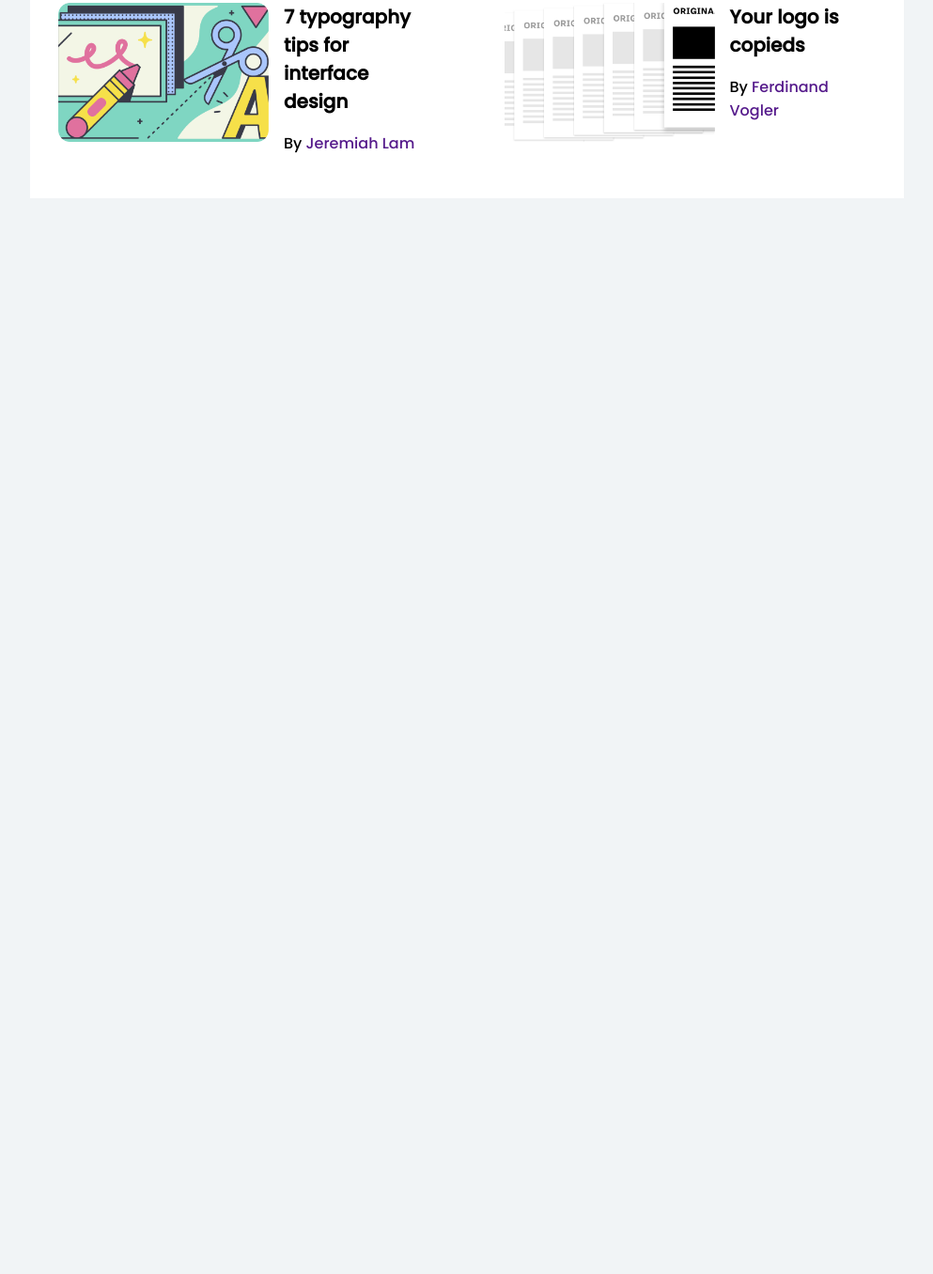
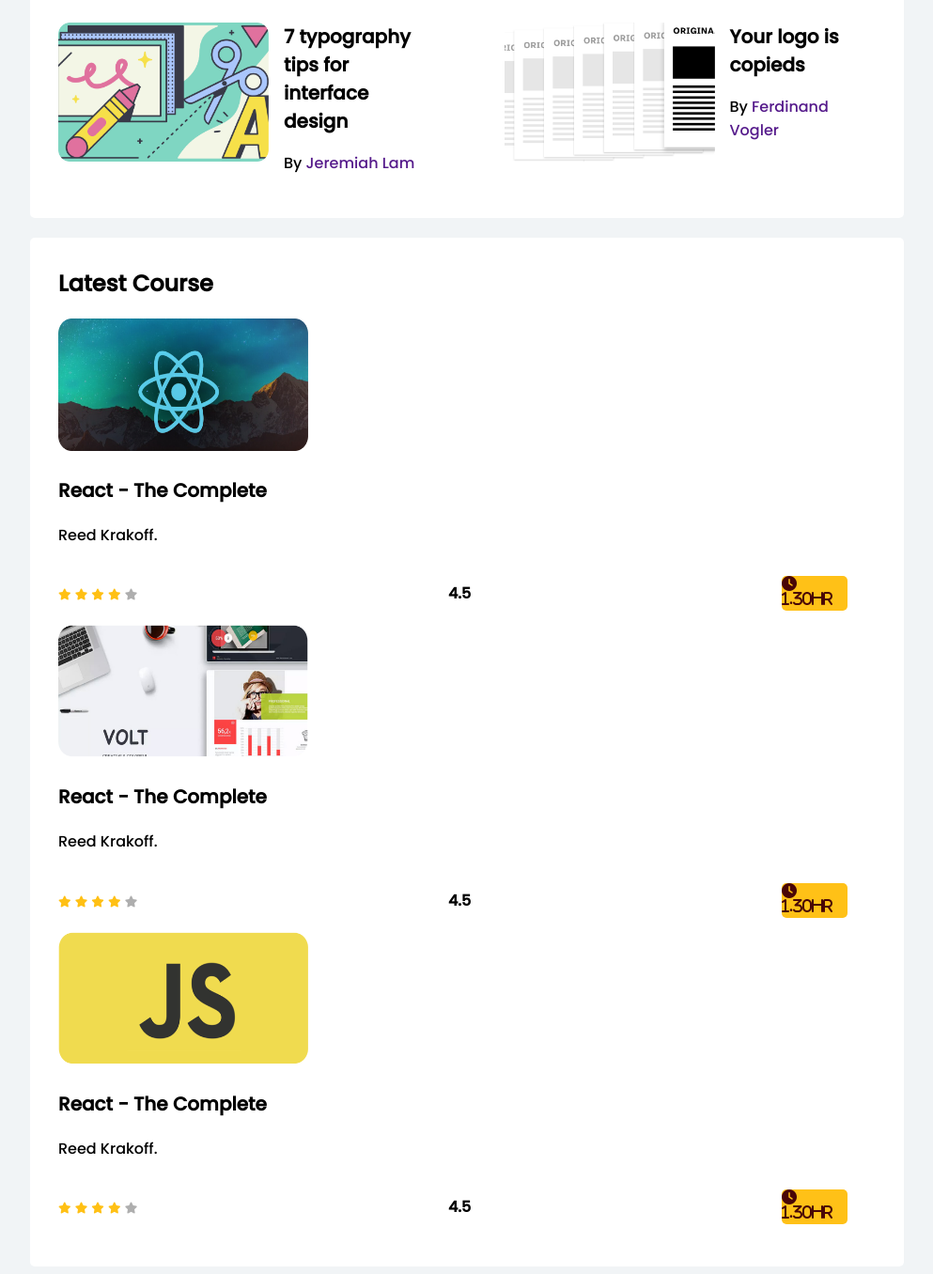
Before and after one commit to raselrana68/leader-board-CSS, a plain HTML site: page index.html in a window 1280 px wide. Shown: the part 572-1928 px from the top of the page at 94% size, without its empty margins (143-1136 px from the left). Before the commit the page ends 800 px from the top, so only its background shows below. Drawn offline with Linux system fonts and the light colour scheme.

Commit message:
Courses section done

```diff
--- a/index.html
+++ b/index.html
@@ -5,6 +5,8 @@
     <meta charset="UTF-8">
     <meta http-equiv="X-UA-Compatible" content="IE=edge">
     <meta name="viewport" content="width=device-width, initial-scale=1.0">
+    <!-- Font Awesome -->
+    <script src="https://kit.fontawesome.com/d2b51bd682.js" crossorigin="anonymous"></script>
     <!-- Style Sheet -->
     <link rel="stylesheet" href="style/style.css">
     <title>Document</title>
@@ -93,6 +95,85 @@
                 </div>
             </div>
         </section>
+        <!-- Latest Courses -->
+        <section class="container">
+            <h2 class="course-text">Latest Course</h2>
+            <div class="courses">
+                <div class="course">
+                    <div class="course-thumbnail">
+                        <img src="images/courses/course-1.png" alt="">
+                    </div>
+                    <div class="course-details">
+                        <h3 class="course-title"> React - The Complete </h3>
+                        <p class="course-author">Reed Krakoff.</p>
+                    </div>
+                    <div class="course-info">
+                        <div>
+                            <i class="fas fa-star filled"></i>
+                            <i class="fas fa-star filled"></i>
+                            <i class="fas fa-star filled"></i>
+                            <i class="fas fa-star filled"></i>
+                            <i class="fas fa-star empty"></i>
+                        </div>
+                        <div>
+                            <h4>4.5</h4>
+                        </div>
+                        <div class="duration">
+                            <i class="fas fa-clock"> 1.30hr</i>
+                        </div>
+                    </div>
+                </div>
+                <div class="course">
+                    <div class="course-thumbnail">
+                        <img src="images/courses/course-2.png" alt="">
+                    </div>
+                    <div class="course-details">
+                        <h3 class="course-title"> React - The Complete </h3>
+                        <p class="course-author">Reed Krakoff.</p>
+                    </div>
+                    <div class="course-info">
+                        <div>
+                            <i class="fas fa-star filled"></i>
+                            <i class="fas fa-star filled"></i>
+                            <i class="fas fa-star filled"></i>
+                            <i class="fas fa-star filled"></i>
+                            <i class="fas fa-star empty"></i>
+                        </div>
+                        <div>
+                            <h4>4.5</h4>
+                        </div>
+                        <div class="duration">
+                            <i class="fas fa-clock"> 1.30hr</i>
+                        </div>
+                    </div>
+                </div>
+                <div class="course">
+                    <div class="course-thumbnail">
+                        <img src="images/courses/course-3.png" alt="">
+                    </div>
+                    <div class="course-details">
+                        <h3 class="course-title"> React - The Complete </h3>
+                        <p class="course-author">Reed Krakoff.</p>
+                    </div>
+                    <div class="course-info">
+                        <div>
+                            <i class="fas fa-star filled"></i>
+                            <i class="fas fa-star filled"></i>
+                            <i class="fas fa-star filled"></i>
+                            <i class="fas fa-star filled"></i>
+                            <i class="fas fa-star empty"></i>
+                        </div>
+                        <div>
+                            <h4>4.5</h4>
+                        </div>
+                        <div class="duration">
+                            <i class="fas fa-clock"> 1.30hr</i>
+                        </div>
+                    </div>
+                </div>
+            </div>
+
+        </section>
     </main>
     <!-- Footer Start -->
     <footer>
--- a/style/style.css
+++ b/style/style.css
@@ -9,7 +9,8 @@ body{
 
 main{
     display: flex;
-    justify-content: center;
+    flex-direction: column;
+    align-items: center;
 }
 
 .container{
@@ -17,6 +18,9 @@ main{
     width: 870px;
     /* height: 679px; */
     padding: 30px;
+    margin-top: 21px;
+    border-radius: 5px;
+
 }
 /* top players style */
 .top-player-title{
@@ -81,3 +85,47 @@ hr{
 .blog .blog-info a{
     text-decoration: none;
 }
+
+/* Latest Courses Styles */
+.course-text{
+    margin-top: 1px;
+}
+.couses{
+    display: grid;
+    grid-template-columns: repeat(3, 1fr);
+}
+.course{
+    margin-right: 30px;
+}
+.course .course-thumbnail img{
+    width: 266px;
+    height: 141px;
+}
+.course-title{
+    font-size: 20px;
+}
+.course-author{
+    font-size: 16px;
+
+}
+.course-info{
+    display: flex;
+    align-items: center;
+    justify-content: space-between;
+}
+.fa-star{
+    font-size: 12px;
+}
+.fa-star.filled{
+    color: #FFC014;
+}
+.fa-star.empty{
+    color: #AEAEAE;
+}
+
+.duration{
+    color: rgb(73, 6, 6);
+    background-color: rgb(255, 193, 23);
+    border-radius: 5px;
+    width: 70px;
+}
```
